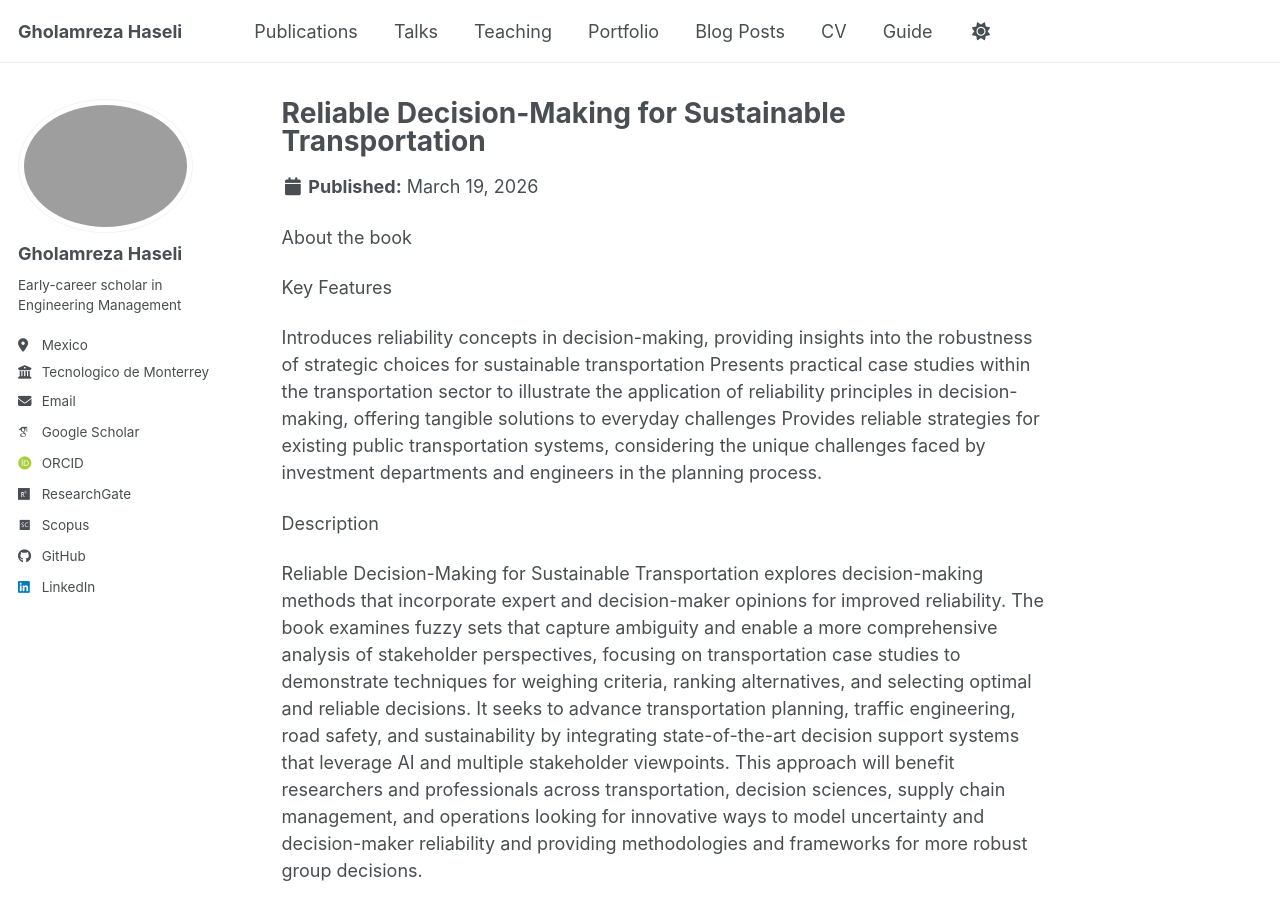
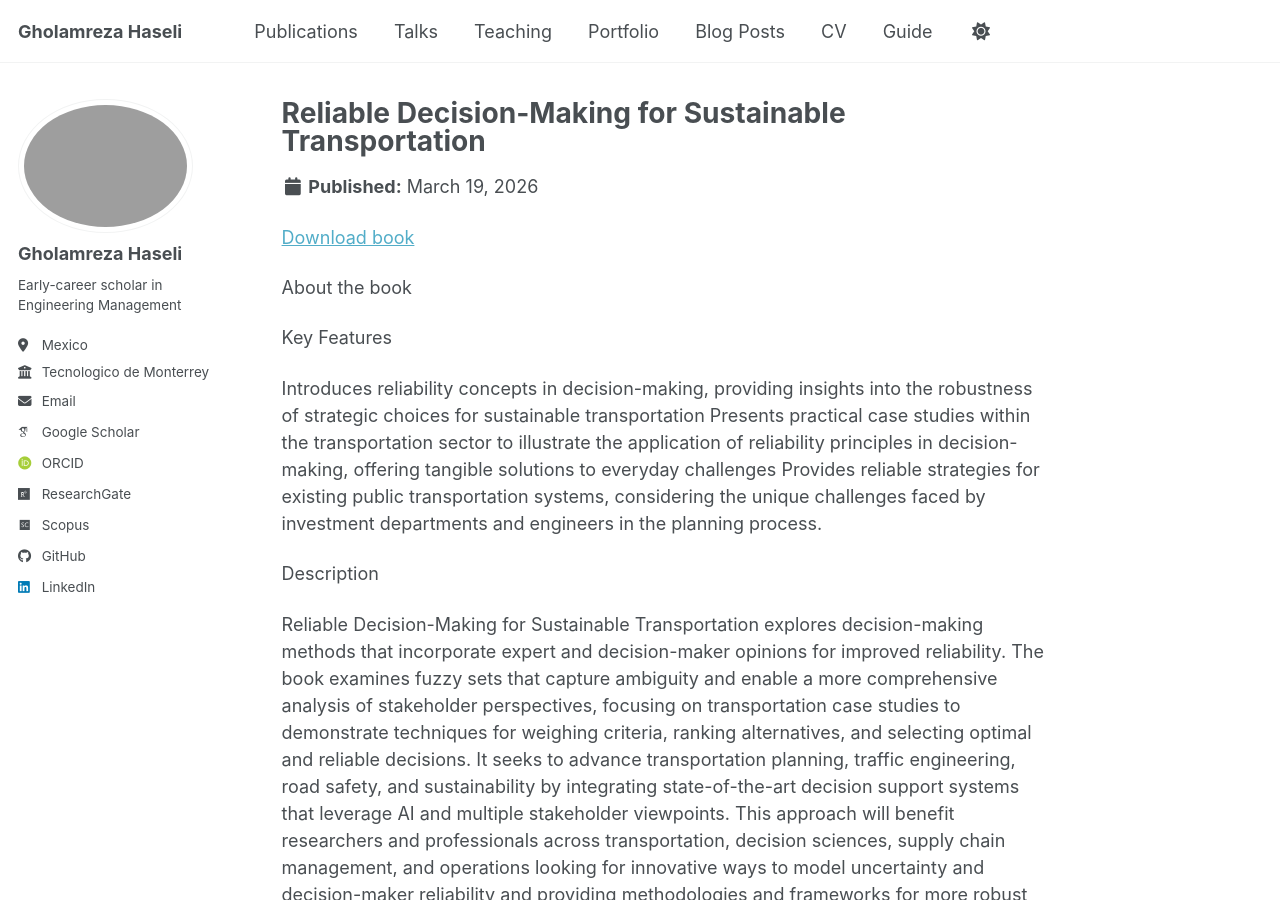
Before and after one commit to Gholamreza-Haseli/Gholamreza-Haseli.github.io, a Jekyll site: the page built from _publications/Reliable Decision-Making for Sustainable Transportation.md, in a window 1280 px wide and 900 px high. Built offline with Jekyll 4.4.1, drawn with Linux system fonts in a browser that asks for light colours; some web fonts are replaced; a script bundle is joined from its source files by our own code; library files that are not in the unit come from our copies.

Commit message:
Update Reliable Decision-Making for Sustainable Transportation.md

```diff
--- a/_publications/Reliable Decision-Making for Sustainable Transportation.md
+++ b/_publications/Reliable Decision-Making for Sustainable Transportation.md
@@ -7,6 +7,8 @@ excerpt: 'Haseli, G., Hajiaghaei-Keshteli, M., & Moslem, S. (2025). &quot;Reliab
 paperurl: 'https://www.sciencedirect.com/book/edited-volume/9780443337406/reliable-decision-making-for-sustainable-transportation'
 ---
 
+
+[Download book](https://www.sciencedirect.com/book/edited-volume/9780443337406/reliable-decision-making-for-sustainable-transportation)
 
 About the book
 
```
Also changed, not shown: other parts of _publications/Reliable Decision-Making for Sustainable Transportation.md (+0 -2 lines).
